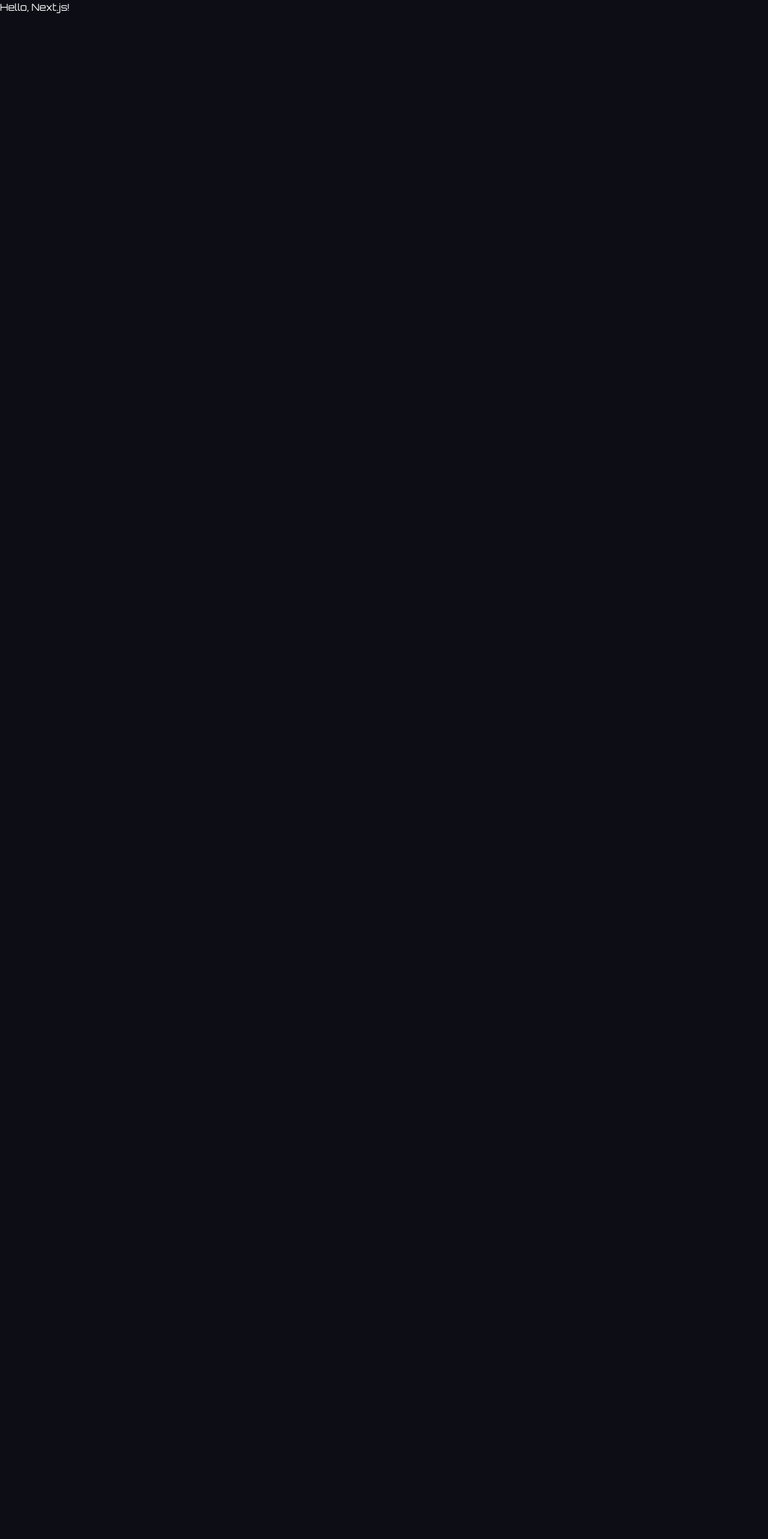
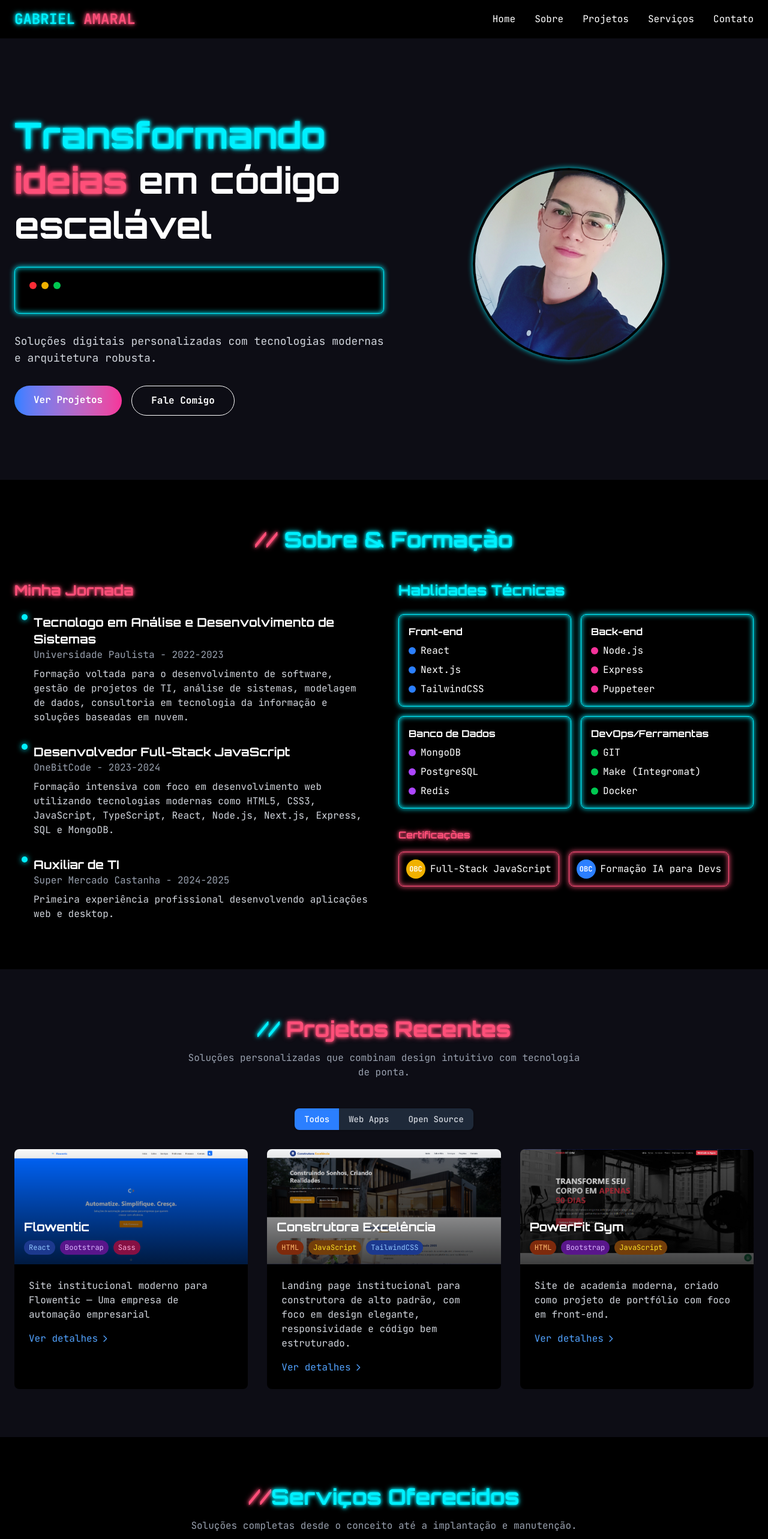
Before and after one commit to Gaabriel22/gabriel-dev, a Next.js app: page / in a window 1280 px wide. Shown: the top 2566 px of the page at 60% size. Before the commit the page ends 800 px from the top, so only its background shows below. Built offline with nearby package versions, Linux system fonts and the light colour scheme.

Commit message:
feat: estrutura página inicial com seções de header, hero, sobre, projetos, serviços e contato

```diff
--- a/src/app/page.tsx
+++ b/src/app/page.tsx
@@ -1,7 +1,21 @@
+import Footer from "@/components/common/Footer"
+import Header from "@/components/common/Header"
+import About from "@/components/home/About"
+import Contact from "@/components/home/Contact"
+import Hero from "@/components/home/Hero"
+import Projects from "@/components/home/Projects"
+import Services from "@/components/home/Services"
+
 export default function Page() {
   return (
     <>
-      <h1>Hello, Next.js!</h1>
+      <Header />
+      <Hero />
+      <About />
+      <Projects />
+      <Services />
+      <Contact />
+      <Footer />
     </>
   )
 }
```
